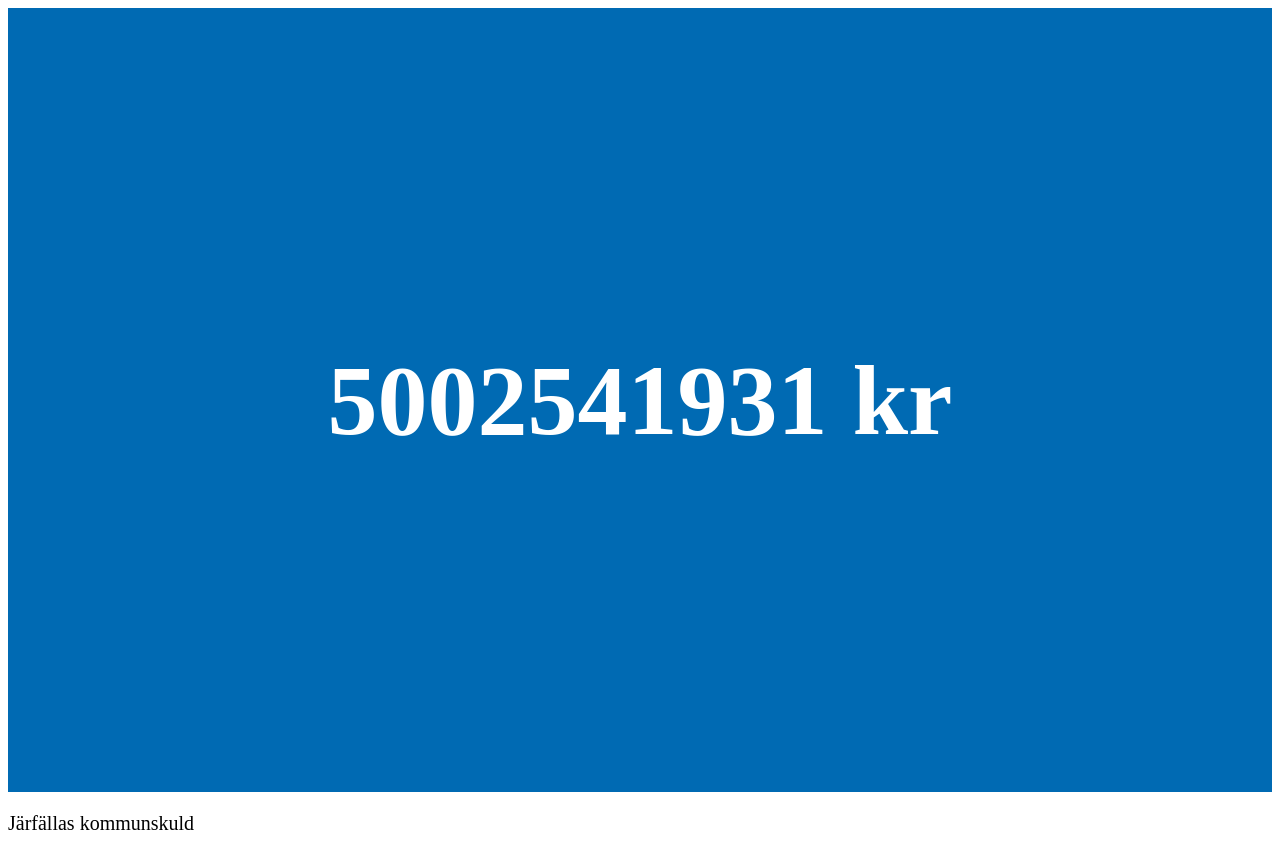
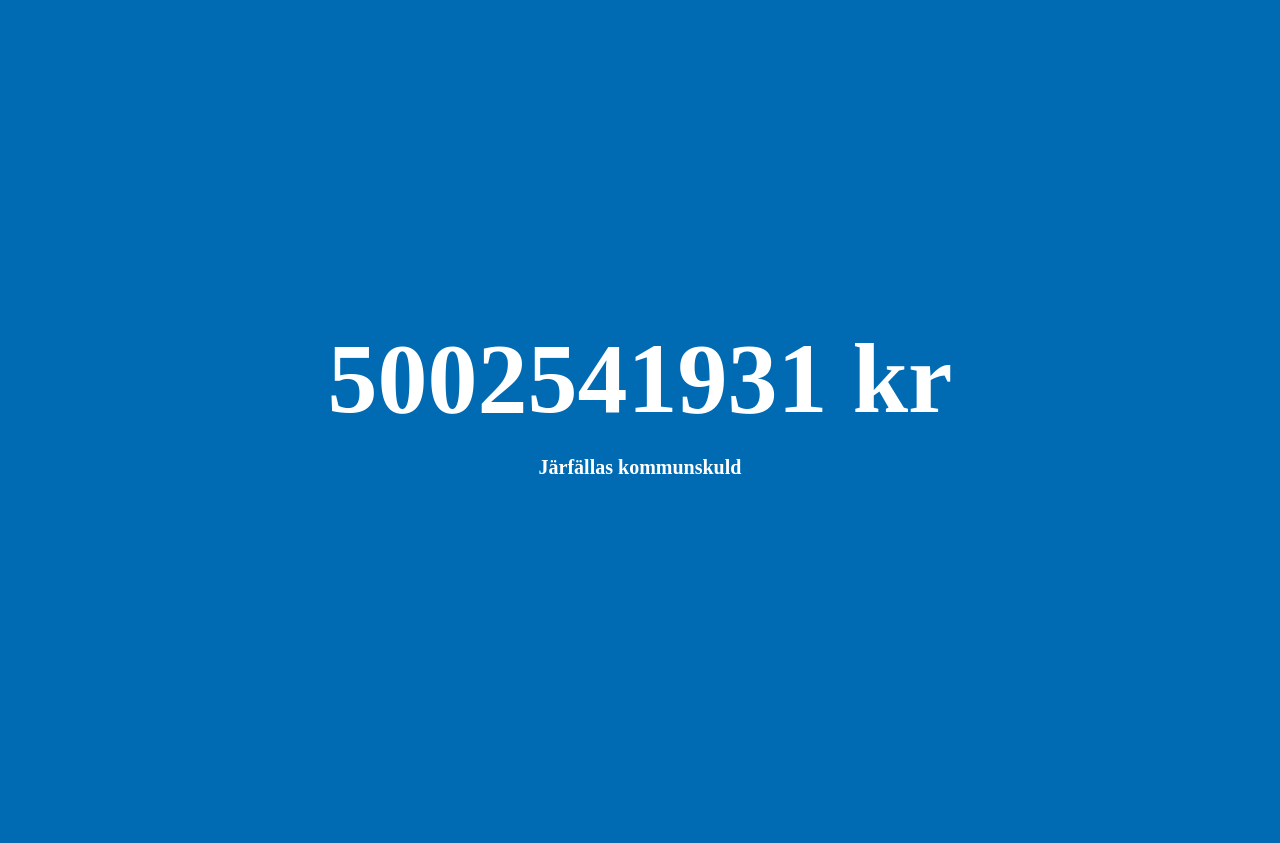
Before and after one commit to ProRapSuperstarOriginalMaster/ProRapSuperstarOriginalMaster.github.io, a plain HTML site: page index.html in a window 1280 px wide. After the commit the page ends 800 px from the top, so only its background shows below. Drawn offline with Linux system fonts and the light colour scheme.

Commit message:
Update index.html

```diff
--- a/index.html
+++ b/index.html
@@ -2,7 +2,7 @@
 <head>
     <meta charset="UTF-8">
     <style>
-        #counter {
+        body, html {
             height: 100%;
             margin: 0;
             display: flex;
```
